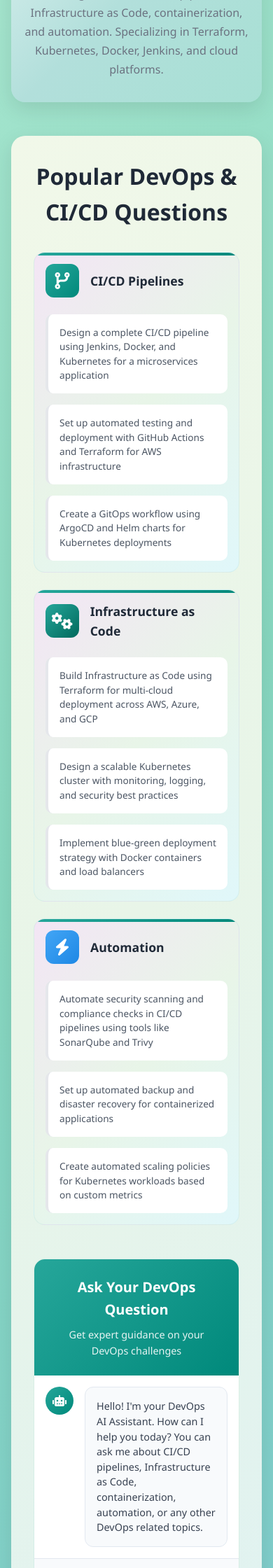
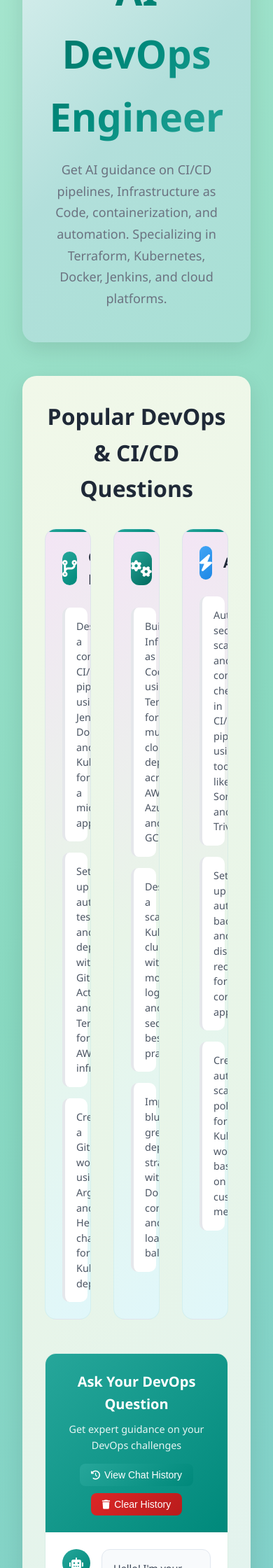
Before and after one commit to rameshsurapathi/devops_agent, a FastAPI app: page / in a window 390 px wide. Shown: the part 200-2440 px from the top of the page at 70% size. Run offline with FastAPI, Linux system fonts and the light colour scheme; some libraries are stand-ins or nearby versions.

Commit message:
feat: Add chat history management with view and clear options in the UI

```diff
--- a/static/script.js
+++ b/static/script.js
@@ -111,6 +111,80 @@
         }
     }
 
+    async showChatHistoryModal() {
+        try {
+            const response = await fetch('https://devops-agent-948325778469.northamerica-northeast2.run.app/api/chat-history', {
+                method: 'POST',
+                headers: {
+                    'Content-Type': 'application/json',
+                },
+                body: JSON.stringify({
+                    user_id: this.userId,
+                    limit: 50  // Request more history for the modal
+                })
+            });
+
+            if (response.ok) {
+                const data = await response.json();
+                const history = data.history || [];
+                this.displayChatHistoryModal(history);
+            } else {
+                showToast('Failed to load chat history. Please try again.');
+            }
+        } catch (error) {
+            console.error('Error loading chat history:', error);
+            showToast('Failed to load chat history. Please try again.');
+        }
+    }
+
+    displayChatHistoryModal(history) {
+        // Create modal
+        const modal = document.createElement('div');
+        modal.className = 'chat-history-modal';
+        modal.innerHTML = `
+            <div class="modal-content">
+                <div class="modal-header">
+                    <h3>Chat History</h3>
+                    <button class="close-modal" onclick="this.parentElement.parentElement.parentElement.remove()">
+                        <i class="fas fa-times"></i>
+                    </button>
+                </div>
+                <div class="modal-body">
+                    ${history.length === 0 ?
+                        '<p class="no-history">No chat history found.</p>' :
+                        history.map(conversation => `
+                            <div class="history-conversation">
+                                <div class="history-message user">
+                                    <strong>You:</strong> ${conversation.user_message}
+                                </div>
+                                <div class="history-message bot">
+                                    <strong>AI:</strong> ${conversation.bot_response}
+                                </div>
+                                <div class="history-timestamp">
+                                    ${new Date(conversation.timestamp).toLocaleString()}
+                                </div>
+                            </div>
+                        `).join('')
+                    }
+                </div>
+                <div class="modal-footer">
+                    <button class="modal-btn close-btn" onclick="this.parentElement.parentElement.parentElement.remove()">
+                        Close
+                    </button>
+                </div>
+            </div>
+        `;
+
+        document.body.appendChild(modal);
+
+        // Close modal when clicking outside
+        modal.addEventListener('click', (e) => {
+            if (e.target === modal) {
+                modal.remove();
+            }
+        });
+    }
+
     initEventListeners() {
         // Send button click
         this.sendButton.addEventListener('click', () => this.sendMessage());
@@ -127,6 +201,18 @@
             this.chatInput.style.height = 'auto';
             this.chatInput.style.height = this.chatInput.scrollHeight + 'px';
         });
+
+        // Chat history buttons
+        const viewHistoryBtn = document.getElementById('viewHistoryBtn');
+        const clearHistoryBtn = document.getElementById('clearHistoryBtn');
+
+        if (viewHistoryBtn) {
+            viewHistoryBtn.addEventListener('click', () => this.showChatHistoryModal());
+        }
+
+        if (clearHistoryBtn) {
+            clearHistoryBtn.addEventListener('click', () => this.clearChatHistory());
+        }
     }
 
     setupQuestionCards() {
--- a/static/styles.css
+++ b/static/styles.css
@@ -407,70 +407,280 @@
     to { transform: translateX(100%); opacity: 0; }
 }
 
-/* Responsive Design */
-@media (max-width: 1024px) {
-    .cards-grid {
-        grid-template-columns: repeat(3, 1fr);
-        gap: 1.5rem;
+/* Chat History Controls */
+.chat-history-controls {
+    margin-top: 15px;
+    display: flex;
+    gap: 10px;
+    justify-content: center;
+    flex-wrap: wrap;
 }
 
-    .card {
-        padding: 1.2rem;
+.history-btn {
+    background: linear-gradient(135deg, #26a69a, #00897b);
+    color: white;
+    border: none;
+    padding: 8px 16px;
+    border-radius: 8px;
+    font-size: 14px;
+    cursor: pointer;
+    display: inline-flex;
+    align-items: center;
+    gap: 6px;
+    transition: all 0.3s ease;
+    font-weight: 500;
 }
 
-    .card-title {
-        font-size: 1.1rem;
+.history-btn:hover {
+    transform: translateY(-2px);
+    box-shadow: 0 4px 12px rgba(38, 166, 154, 0.3);
 }
 
-    .question-item p {
-        font-size: 0.85rem;
-    }
+.history-btn:active {
+    transform: translateY(0);
 }
 
-@media (max-width: 768px) {
-    .container {
+.history-btn.clear-btn {
+    background: linear-gradient(135deg, #dc2626, #b91c1c);
+}
+
+.history-btn.clear-btn:hover {
+    box-shadow: 0 4px 12px rgba(220, 38, 38, 0.3);
+}
+
+.history-btn i {
+    font-size: 13px;
+}
+
+/* History Modal */
+.history-modal {
+    position: fixed;
+    top: 0;
+    left: 0;
+    right: 0;
+    bottom: 0;
+    background: rgba(0, 0, 0, 0.5);
+    display: flex;
+    align-items: center;
+    justify-content: center;
+    z-index: 1000;
+    backdrop-filter: blur(4px);
+}
+
+.history-modal-content {
+    background: white;
+    border-radius: 16px;
+    padding: 2rem;
+    max-width: 800px;
+    max-height: 80vh;
+    overflow-y: auto;
+    margin: 20px;
+    box-shadow: 0 20px 40px rgba(0, 0, 0, 0.2);
+}
+
+.history-modal-header {
+    display: flex;
+    justify-content: space-between;
+    align-items: center;
+    margin-bottom: 1.5rem;
+    padding-bottom: 1rem;
+    border-bottom: 2px solid #e2e8f0;
+}
+
+.history-modal-header h3 {
+    color: #1f2937;
+    font-size: 1.5rem;
+    margin: 0;
+}
+
+.close-modal-btn {
+    background: none;
+    border: none;
+    font-size: 1.5rem;
+    cursor: pointer;
+    color: #6b7280;
+    padding: 4px;
+    border-radius: 4px;
+    transition: all 0.2s ease;
+}
+
+.close-modal-btn:hover {
+    background: #f3f4f6;
+    color: #374151;
+}
+
+.history-conversation {
+    margin-bottom: 2rem;
+    padding: 1rem;
+    background: #f8fafc;
+    border-radius: 12px;
+    border: 1px solid #e2e8f0;
+}
+
+.history-timestamp {
+    font-size: 0.875rem;
+    color: #6b7280;
+    margin-bottom: 0.5rem;
+}
+
+.history-user-msg {
+    margin-bottom: 1rem;
+}
+
+.history-user-msg strong {
+    color: #1f2937;
+}
+
+.history-bot-msg strong {
+    color: #26a69a;
+}
+
+.history-bot-msg {
+    padding-left: 1rem;
+    border-left: 3px solid #26a69a;
+}
+
+/* Chat History Modal Styles */
+.chat-history-modal {
+    position: fixed;
+    top: 0;
+    left: 0;
+    right: 0;
+    bottom: 0;
+    background: rgba(0, 0, 0, 0.5);
+    display: flex;
+    justify-content: center;
+    align-items: center;
+    z-index: 1000;
     padding: 1rem;
 }
 
-    .main-title {
-        font-size: 2.5rem;
+.modal-content {
+    background: white;
+    border-radius: 12px;
+    max-width: 800px;
+    width: 100%;
+    max-height: 90vh;
+    overflow: hidden;
+    box-shadow: 0 20px 40px rgba(0, 0, 0, 0.2);
 }
 
-    .cards-grid {
-        grid-template-columns: 1fr;
-        gap: 1.5rem;
+.modal-header {
+    display: flex;
+    justify-content: space-between;
+    align-items: center;
+    padding: 1.5rem;
+    border-bottom: 1px solid #e5e7eb;
+    background: #f8fafc;
 }
 
-    .card {
+.modal-header h3 {
+    margin: 0;
+    color: #1f2937;
+    font-size: 1.25rem;
+}
+
+.close-modal {
+    background: none;
+    border: none;
+    font-size: 1.5rem;
+    cursor: pointer;
+    color: #6b7280;
+    padding: 0.5rem;
+    border-radius: 50%;
+    transition: all 0.2s ease;
+}
+
+.close-modal:hover {
+    background: #f3f4f6;
+    color: #374151;
+}
+
+.modal-body {
+    padding: 1.5rem;
+    max-height: 60vh;
+    overflow-y: auto;
+}
+
+.no-history {
+    text-align: center;
+    color: #6b7280;
+    font-style: italic;
+    padding: 2rem;
+}
+
+.history-conversation {
+    margin-bottom: 1.5rem;
+    padding: 1rem;
+    background: #f8fafc;
+    border-radius: 8px;
+    border-left: 4px solid #26a69a;
+}
+
+.history-message {
+    margin-bottom: 0.5rem;
+    line-height: 1.5;
+}
+
+.history-message.user {
+    color: #1f2937;
+}
+
+.history-message.bot {
+    color: #374151;
+    padding-left: 1rem;
+}
+
+.history-message strong {
+    font-weight: 600;
+}
+
+.history-timestamp {
+    font-size: 0.875rem;
+    color: #6b7280;
+    margin-top: 0.5rem;
+    text-align: right;
+}
+
+.modal-footer {
+    padding: 1.5rem;
+    border-top: 1px solid #e5e7eb;
+    background: #f8fafc;
+    display: flex;
+    justify-content: flex-end;
+}
+
+.modal-btn {
+    padding: 0.75rem 1.5rem;
+    border: none;
+    border-radius: 6px;
+    font-weight: 500;
+    cursor: pointer;
+    transition: all 0.2s ease;
+}
+
+.modal-btn.close-btn {
+    background: #6b7280;
+    color: white;
+}
+
+.modal-btn.close-btn:hover {
+    background: #4b5563;
+}
+
+/* Responsive modal */
+@media (max-width: 768px) {
+    .chat-history-modal {
+        padding: 0.5rem;
+    }
+
+    .modal-content {
+        max-height: 95vh;
+    }
+
+    .modal-header,
+    .modal-body,
+    .modal-footer {
         padding: 1rem;
     }
-
-    .chat-input-wrapper {
-        flex-direction: column;
-        gap: 0.5rem;
 }
-
-    .send-button {
-        align-self: flex-end;
-        padding: 0.75rem 1.5rem;
-    }
-
-    .chat-messages {
-        padding: 1rem;
-        /* Remove height restrictions on mobile too */
-    }
-}
-
-@media (max-width: 480px) {
-    .main-title {
-        font-size: 2rem;
-    }
-
-    .subtitle {
-        font-size: 1rem;
-    }
-
-    .header {
-        padding: 2rem 1rem;
-    }
-}
--- a/templates/index.html
+++ b/templates/index.html
@@ -105,6 +105,16 @@
                     <div class="chat-header">
                         <h3>Ask Your DevOps Question</h3>
                         <p>Get expert guidance on your DevOps challenges</p>
+
+                        <!-- Chat History Management -->
+                        <div class="chat-history-controls">
+                            <button id="viewHistoryBtn" class="history-btn">
+                                <i class="fas fa-history"></i> View Chat History
+                            </button>
+                            <button id="clearHistoryBtn" class="history-btn clear-btn">
+                                <i class="fas fa-trash"></i> Clear History
+                            </button>
+                        </div>
                     </div>
                     <div class="chat-messages" id="chatMessages">
                         <div class="message bot-message">
```
Lines whose indentation alone changed are shown as unchanged.
